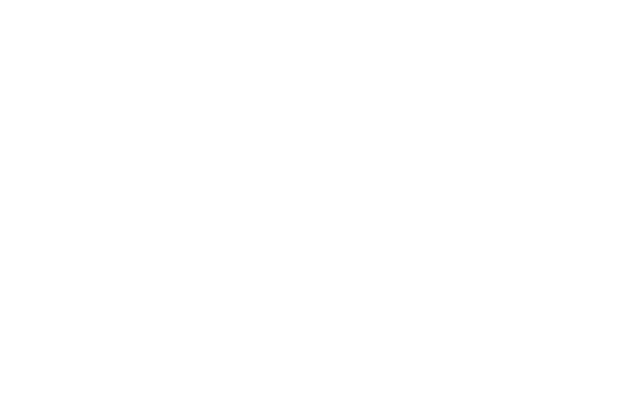
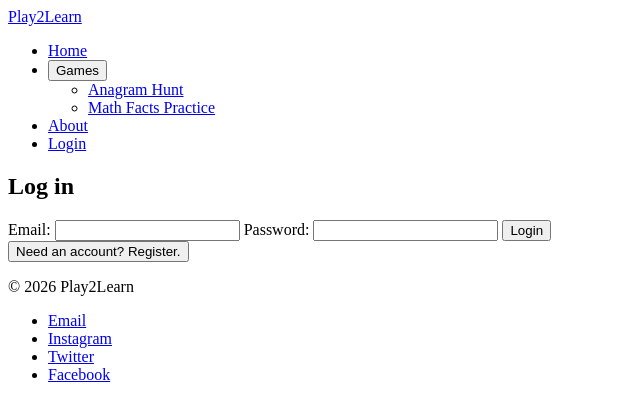
Before and after one commit to hecma3010/Play2Learn, a plain HTML site: page login.html in a window 1280 px wide. Shown: the whole page, without its empty margins (0-640 px from the left). Drawn offline with Linux system fonts and the light colour scheme.

Commit message:
feat: add math facts game markup

```diff
--- a/games/math-facts.html
+++ b/games/math-facts.html
@@ -23,7 +23,7 @@
                             <a href="anagram-hunt.html">Anagram Hunt</a>
                         </li>
                         <li>
-                            <a href="math-facts.html"  aria-current="page">Math Facts Practice</a>
+                            <a href="math-facts.html" aria-current="page">Math Facts Practice</a>
                         </li>
                     </ul>
                 </li>
@@ -38,6 +38,51 @@
     </header>
     <main>
         <h1>Math Facts Practice</h1>
+        <section id="start-screen">
+            <h2 class="visually-hidden">Start screen</h2>
+            <label for="operation">Operation:</label>
+            <select id="operation" name="operation">
+                <option value="addition" selected>Addition</option>
+                <option value="subtraction">Subtraction</option>
+                <option value="multiplication">Multiplication</option>
+                <option value="division">Division</option>
+            </select>
+            <button type="button"  id="start-button">Go</button>
+            <ol>
+                <li>Select operation.</li>
+                <li>Press <strong>Go</strong>.</li>
+                <li>How many problems can you solve in 30 seconds?</li>
+            </ol>
+        </section>
+        <section id="game-screen" hidden>
+            <h2 class="visually-hidden">Keypad</h2>
+            <p id="game-operation">Addition</p>
+            <p id="problem">5 + 3</p>
+            <label for="answer" class="visually-hidden">Your answer</label>
+            <input type="text" id="answer" name="answer" inputmode="numeric" autocomplete="off">
+            <div id="keypad">
+                <button type="button" class="keypad-button">1</button>
+                <button type="button" class="keypad-button">2</button>
+                <button type="button" class="keypad-button">3</button>
+                <button type="button" class="keypad-button">4</button>
+                <button type="button" class="keypad-button">5</button>
+                <button type="button" class="keypad-button">6</button>
+                <button type="button" class="keypad-button">7</button>
+                <button type="button" class="keypad-button">8</button>
+                <button type="button" class="keypad-button">9</button>
+                <button type="button" class="keypad-button">0</button>
+                <button id="clear-button" type="button">Clear</button>
+            </div>
+            <p>Score: <span id="score">0</span> </p>
+            <p>Time Left: <span id="time-left">30 </span>seconds</p>
+        </section>
+        <section id="end-screen" hidden>
+            <p id="end-operation">Addition</p>
+            <p>Time's up!</p>
+            <h2>Your final score is:</h2>
+            <p id="final-score">0</p>
+            <button type="button" id="play-again-button">Play Again</button>
+        </section>
     </main>
     <footer>
         <p>&copy; 2026 Play2Learn</p>
@@ -58,7 +103,7 @@
             </ul>
         </nav>
     </footer>
-
+    <script src="../js/math-facts.js"></script>
 </body>
 
 </html>
--- a/login.html
+++ b/login.html
@@ -0,0 +1,90 @@
+<!DOCTYPE html>
+<html lang="en">
+
+<head>
+    <meta charset="UTF-8">
+    <meta name="viewport" content="width=device-width, initial-scale=1">
+    <title>Login | Play2Learn</title>
+    <link rel="stylesheet" href="css/styles.css">
+</head>
+
+<body>
+    <header>
+        <a href="index.html">Play2Learn</a>
+        <nav aria-label="Main">
+            <ul>
+                <li>
+                    <a href="index.html">Home</a>
+                </li>
+                <li>
+                    <button type="button">Games</button>
+                    <ul>
+                        <li>
+                            <a href="games/anagram-hunt.html">Anagram Hunt</a>
+                        </li>
+                        <li>
+                            <a href="games/math-facts.html">Math Facts Practice</a>
+                        </li>
+                    </ul>
+                </li>
+                <li>
+                    <a href="about.html">About</a>
+                </li>
+                <li>
+                    <a href="login.html" aria-current="page">Login</a>
+                </li>
+            </ul>
+        </nav>
+    </header>
+    <main>
+        <section id="login-section">
+            <h1>Log in</h1>
+            <form action="javascript:alert('Form Submitted')">
+                <label for="login-email">Email:</label>
+                <input type="email" id="login-email" name="email" autocomplete="email" required>
+                <label for="login-password">Password:</label>
+                <input type="password" id="login-password" name="password" autocomplete="current-password" required>
+                <button type="submit">Login</button>
+            </form>
+            <button type="button" id="show-register">Need an account? Register.</button>
+        </section>
+        <section id="register-section" hidden>
+            <h1>Register</h1>
+            <form action="javascript:alert('Form Submitted')">
+                <label for="register-email">Email:</label>
+                <input type="email" id="register-email" name="email" autocomplete="email" required>
+                <label for="register-password">Password:</label>
+                <input type="password" id="register-password" name="password" autocomplete="new-password" required>
+                <label for="register-password-repeat">Repeat Password:</label>
+                <input type="password" id="register-password-repeat" name="password-repeat" autocomplete="new-password"
+                    required>
+                <input type="checkbox" id="register-age" name="age-confirmation" required>
+                <label for="register-age">I am over 13 and like playing games.</label>
+                <button type="submit">Register</button>
+            </form>
+            <button type="button" id="show-login">Have an account? Log in.</button>
+        </section>
+    </main>
+    <footer>
+        <p>&copy; 2026 Play2Learn</p>
+        <nav aria-label="Social">
+            <ul>
+                <li>
+                    <a href="contact-us.html">Email</a>
+                </li>
+                <li>
+                    <a href="https://instagram.com" target="_blank" rel="noopener">Instagram</a>
+                </li>
+                <li>
+                    <a href="https://twitter.com" target="_blank" rel="noopener">Twitter</a>
+                </li>
+                <li>
+                    <a href="https://facebook.com" target="_blank" rel="noopener">Facebook</a>
+                </li>
+            </ul>
+        </nav>
+    </footer>
+    <script src="js/login.js"></script>
+</body>
+
+</html>
```
